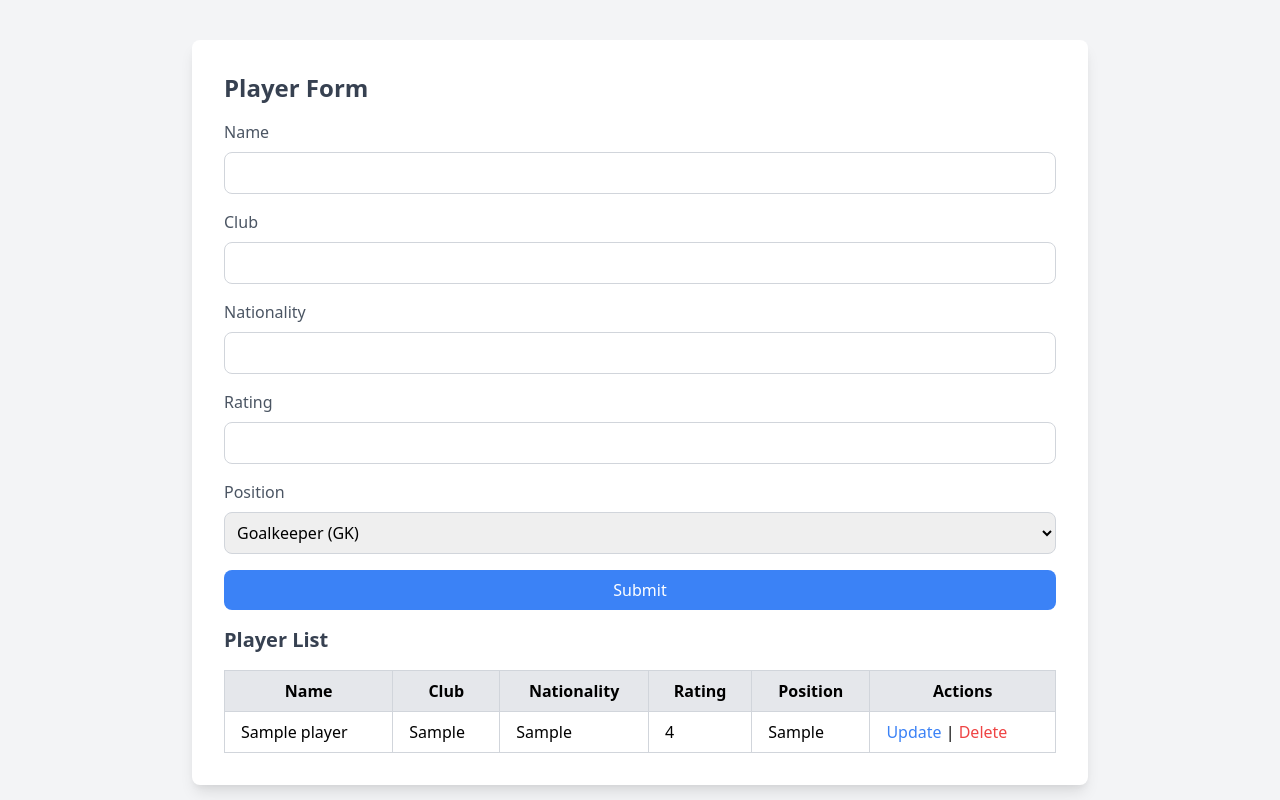
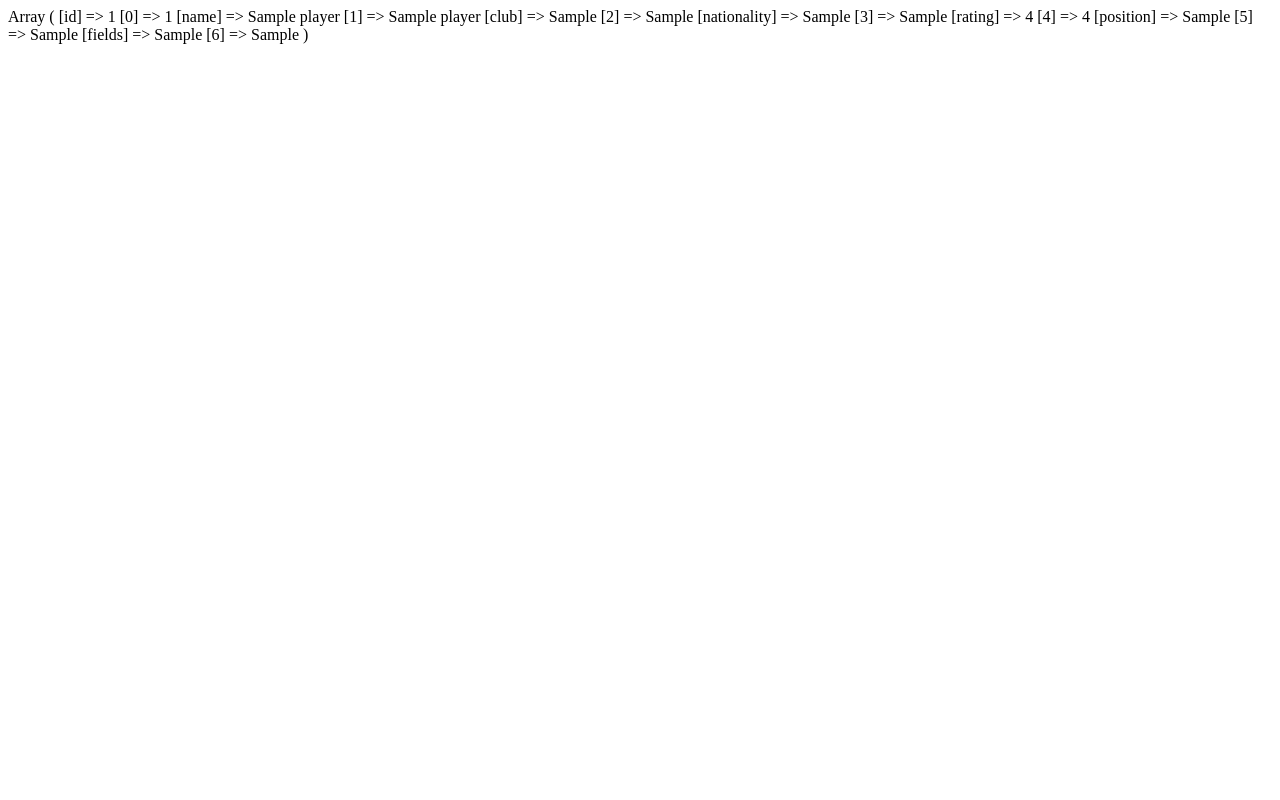
Before and after one commit to YahyaAf/oop, a PHP site: page /Brief/players.php in a window 1280 px wide. Run offline with PHP 8.4, Linux system fonts and the light colour scheme; tables that the repository leaves empty or names only in its code hold one stand-in row (values such as "Sample post"); some libraries are stand-ins or nearby versions.

Commit message:
modifier la logique de crud oop

```diff
--- a/Brief/connexion/Database.php
+++ b/Brief/connexion/Database.php
@@ -1,20 +1,28 @@
 <?php
+
 class Database {
-    private $host = 'localhost';
-    private $db_name = 'players';
-    private $username = 'root';
-    private $password = '';
+    private $host = "localhost";
+    private $db_name;
+    private $username = "root";
+    private $password = "";
     public $conn;
+
+    public function __construct($db_name){
+        $this->db_name = $db_name;
+    }
 
     public function getConnection() {
         $this->conn = null;
+
         try {
-            $this->conn = new PDO("mysql:host=$this->host;dbname=$this->db_name", $this->username, $this->password);
+            $this->conn = new PDO("mysql:host=" . $this->host . ";dbname=" . $this->db_name, $this->username, $this->password);
             $this->conn->setAttribute(PDO::ATTR_ERRMODE, PDO::ERRMODE_EXCEPTION);
         } catch (PDOException $exception) {
             echo "Connection error: " . $exception->getMessage();
         }
+
         return $this->conn;
     }
 }
+
 ?>
--- a/Brief/crud/Player.php
+++ b/Brief/crud/Player.php
@@ -2,98 +2,77 @@
 
 class Player {
     private $conn;
-    private $table_name = "players";
+    private $table_name;
 
+    // Object properties (these can vary based on table structure)
     public $id;
-    public $name;
-    public $club;
-    public $nationality;
-    public $rating;
-    public $position;
+    public $fields = [];
 
-    public function __construct($db) {
+    public function __construct($db, $table_name) {
         $this->conn = $db;
+        $this->table_name = $table_name;
     }
 
+    // Create a new record
     public function create() {
-        $query = "INSERT INTO " . $this->table_name . " SET name=:name, club=:club, nationality=:nationality, rating=:rating, position=:position";
+        $field_names = implode(", ", array_keys($this->fields));
+        $placeholders = ":" . implode(", :", array_keys($this->fields));
 
+        $query = "INSERT INTO " . $this->table_name . " ($field_names) VALUES ($placeholders)";
         $stmt = $this->conn->prepare($query);
 
-        $stmt->bindParam(":name", $this->name);
-        $stmt->bindParam(":club", $this->club);
-        $stmt->bindParam(":nationality", $this->nationality);
-        $stmt->bindParam(":rating", $this->rating);
-        $stmt->bindParam(":position", $this->position);
-
-        if ($stmt->execute()) {
-            return true;
+        foreach ($this->fields as $key => $value) {
+            $stmt->bindParam(":$key", $this->fields[$key]);
         }
 
-        return false;
+        return $stmt->execute();
     }
 
+    // Read all records
     public function read() {
-        $query = "SELECT id, name, club, nationality, rating, position FROM " . $this->table_name;
-
+        $query = "SELECT * FROM " . $this->table_name;
         $stmt = $this->conn->prepare($query);
         $stmt->execute();
 
         return $stmt;
     }
 
+    // Delete a record by ID
     public function delete() {
         $query = "DELETE FROM " . $this->table_name . " WHERE id = :id";
-
         $stmt = $this->conn->prepare($query);
         $stmt->bindParam(":id", $this->id);
 
-        if ($stmt->execute()) {
-            return true;
-        }
-
-        return false;
+        return $stmt->execute();
     }
 
+    // Update a record by ID
     public function update() {
-        $query = "UPDATE " . $this->table_name . " SET name = :name, club = :club, nationality = :nationality, rating = :rating, position = :position WHERE id = :id";
+        $set_clause = [];
+        foreach ($this->fields as $key => $value) {
+            $set_clause[] = "$key = :$key";
+        }
+        $set_clause_str = implode(", ", $set_clause);
 
+        $query = "UPDATE " . $this->table_name . " SET $set_clause_str WHERE id = :id";
         $stmt = $this->conn->prepare($query);
 
-        $stmt->bindParam(":name", $this->name);
-        $stmt->bindParam(":club", $this->club);
-        $stmt->bindParam(":nationality", $this->nationality);
-        $stmt->bindParam(":rating", $this->rating);
-        $stmt->bindParam(":position", $this->position);
+        foreach ($this->fields as $key => $value) {
+            $stmt->bindParam(":$key", $this->fields[$key]);
+        }
         $stmt->bindParam(":id", $this->id);
 
-        if ($stmt->execute()) {
-            return true;
-        }
-
-        return false;
+        return $stmt->execute();
     }
 
+    // Read one record by ID
     public function readOne() {
-        $query = "SELECT id, name, club, nationality, rating, position FROM " . $this->table_name . " WHERE id = :id LIMIT 0,1";
-
+        $query = "SELECT * FROM " . $this->table_name . " WHERE id = :id LIMIT 0,1";
         $stmt = $this->conn->prepare($query);
         $stmt->bindParam(":id", $this->id);
-
         $stmt->execute();
 
-        $row = $stmt->fetch(PDO::FETCH_ASSOC);
-
-        if ($row) {
-            $this->name = $row['name'];
-            $this->club = $row['club'];
-            $this->nationality = $row['nationality'];
-            $this->rating = $row['rating'];
-            $this->position = $row['position'];
-            return $row;
-        }
-
-        return null;
+        return $stmt->fetch(PDO::FETCH_ASSOC);
     }
 }
 
--- a/Brief/players.php
+++ b/Brief/players.php
@@ -2,134 +2,41 @@
 include_once './connexion/Database.php';
 include_once './crud/Player.php';
 
-$database = new Database();
+
+$database = new Database("players");
 $db = $database->getConnection();
 
-$player = new Player($db);
 
-if ($_SERVER["REQUEST_METHOD"] == "POST") {
-    $player->name = $_POST['name'];
-    $player->club = $_POST['club'];
-    $player->nationality = $_POST['nationality'];
-    $player->rating = $_POST['rating'];
-    $player->position = $_POST['position'];
+$player = new Player($db, "players");
 
 
-    if ($player->create()) {
-        header("Location: " . $_SERVER['PHP_SELF']);
-        exit();
-    } else {
-        echo "Error creating player.";
-    }
+// $player->fields = [
+//     "name" => "Lionel Messi",
+//     "club" => "Inter Miami",
+//     "nationality" => "Argentina",
+//     "rating" => 94,
+//     "position" => "RW"
+// ];
+// $player->create();
+
+
+$players = $player->read();
+foreach ($players as $row) {
+    print_r($row);
 }
 
 
-if (isset($_GET['delete_id'])) {
-    $player->id = $_GET['delete_id'];
-    if ($player->delete()) {
-        echo "Player deleted successfully!";
-        header("Location: " . $_SERVER['PHP_SELF']);
-        exit();
-    } else {
-        echo "Error deleting player.";
-    }
-}
+// $player->id = 21;
+// $player->fields = [
+//     "name" => "Cristiano Ronaldo",
+//     "club" => "Al-Nassr",
+//     "nationality" => "Portugal",
+//     "rating" => 92,
+//     "position" => "ST"
+// ];
+// $player->update();
 
 
-$stmt = $player->read();
-?>
 
-<!DOCTYPE html>
-<html lang="en">
-<head>
-    <meta charset="UTF-8">
-    <meta name="viewport" content="width=device-width, initial-scale=1.0">
-    <title>Player Form</title>
-    <link href="https://cdn.jsdelivr.net/npm/tailwindcss@2.1.2/dist/tailwind.min.css" rel="stylesheet">
-</head>
-<body class="bg-gray-100">
-
-<div class="max-w-4xl mx-auto mt-10 p-8 bg-white shadow-lg rounded-lg">
-    <h2 class="text-2xl font-semibold text-gray-700 mb-4">Player Form</h2>
-
-    <form action="" method="POST">
-        <!-- Name -->
-        <div class="mb-4">
-            <label for="name" class="block text-gray-600 font-medium">Name</label>
-            <input type="text" id="name" name="name" class="mt-2 p-2 w-full border border-gray-300 rounded-lg" required>
-        </div>
-
-        <!-- Club -->
-        <div class="mb-4">
-            <label for="club" class="block text-gray-600 font-medium">Club</label>
-            <input type="text" id="club" name="club" class="mt-2 p-2 w-full border border-gray-300 rounded-lg" required>
-        </div>
-
-        <!-- Nationality -->
-        <div class="mb-4">
-            <label for="nationality" class="block text-gray-600 font-medium">Nationality</label>
-            <input type="text" id="nationality" name="nationality" class="mt-2 p-2 w-full border border-gray-300 rounded-lg" required>
-        </div>
-
-        <!-- Rating -->
-        <div class="mb-4">
-            <label for="rating" class="block text-gray-600 font-medium">Rating</label>
-            <input type="number" id="rating" name="rating" class="mt-2 p-2 w-full border border-gray-300 rounded-lg" required>
-        </div>
-
-        <!-- Position -->
-        <div class="mb-4">
-            <label for="position" class="block text-gray-600 font-medium">Position</label>
-            <select id="position" name="position" class="mt-2 p-2 w-full border border-gray-300 rounded-lg" required>
-                <option value="GK">Goalkeeper (GK)</option>
-                <option value="LB">Left Back (LB)</option>
-                <option value="CBL">Center Back Left (CBL)</option>
-                <option value="CBR">Center Back Right (CBR)</option>
-                <option value="RB">Right Back (RB)</option>
-                <option value="CML">Central Midfield Left (CML)</option>
-                <option value="DMF">Defensive Midfielder (DMF)</option>
-                <option value="CMR">Central Midfield Right (CMR)</option>
-                <option value="LW">Left Wing (LW)</option>
-                <option value="ST">Striker (ST)</option>
-                <option value="RW">Right Wing (RW)</option>
-            </select>
-        </div>
-
-        <!-- Submit Button -->
-        <div class="mb-4">
-            <button type="submit" class="w-full bg-blue-500 text-white py-2 rounded-lg hover:bg-blue-600">Submit</button>
-        </div>
-    </form>
-
-    <h2 class="text-xl font-semibold text-gray-700 mb-4">Player List</h2>
-    <table class="min-w-full table-auto border-collapse">
-        <thead>
-            <tr class="bg-gray-200">
-                <th class="py-2 px-4 border border-gray-300">Name</th>
-                <th class="py-2 px-4 border border-gray-300">Club</th>
-                <th class="py-2 px-4 border border-gray-300">Nationality</th>
-                <th class="py-2 px-4 border border-gray-300">Rating</th>
-                <th class="py-2 px-4 border border-gray-300">Position</th>
-                <th class="py-2 px-4 border border-gray-300">Actions</th>
-            </tr>
-        </thead>
-        <tbody>
-            <?php while ($row = $stmt->fetch(PDO::FETCH_ASSOC)) { ?>
-                <tr>
-                    <td class="py-2 px-4 border border-gray-300"><?php echo $row['name']; ?></td>
-                    <td class="py-2 px-4 border border-gray-300"><?php echo $row['club']; ?></td>
-                    <td class="py-2 px-4 border border-gray-300"><?php echo $row['nationality']; ?></td>
-                    <td class="py-2 px-4 border border-gray-300"><?php echo $row['rating']; ?></td>
-                    <td class="py-2 px-4 border border-gray-300"><?php echo $row['position']; ?></td>
-                    <td class="py-2 px-4 border border-gray-300">
-                        <a href="crud/update.php?id=<?php echo $row['id']; ?>" class="text-blue-500">Update</a> |
-                        <a href="players.php?delete_id=<?php echo $row['id']; ?>" class="text-red-500">Delete</a>
-                    </td>
-                </tr>
-            <?php } ?>
-        </tbody>
-    </table>
-</div>
-
-</body>
-</html>
+// $player->id = 23;
+// $player->delete();
```
Also changed, not shown: Brief/crud/update.php (deleted, +0 -104 lines).
